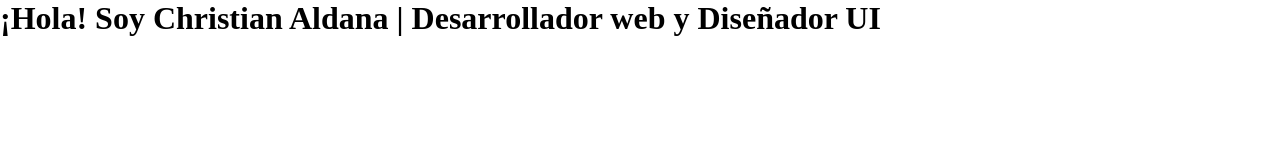
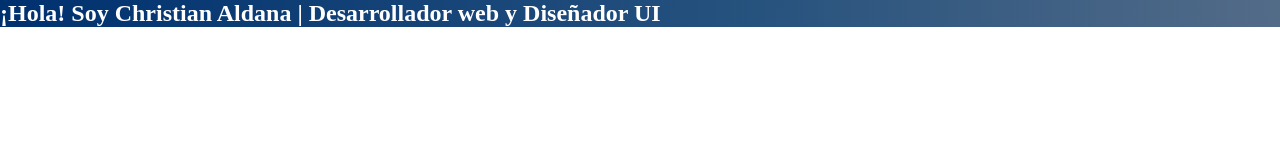
Before and after one commit to SlapsART/SlapsART.github.io, a website: page index.html in a window 1280 px wide. Drawn offline with Linux system fonts and the light colour scheme.

Commit message:
Tailwind

```diff
--- a/css/main.css
+++ b/css/main.css
@@ -3,6 +3,7 @@
     padding: 0;
     box-sizing: border-box;
 }
-#hero{
+.hero{
     background-image: radial-gradient(circle at 117.54% 50%, #66768c 0, #26527e 50%, #00316f 100%);
+    color: #fff;
 }
--- a/index.html
+++ b/index.html
@@ -8,14 +8,16 @@
 </head>
 <body>
     <main>
-        <div class="hero">
-            <div class="title">
+        <section>
+                    <div class="hero">
+            <div class="text-3xl font-bold underline">
                 <h1>¡Hola! Soy Christian Aldana | Desarrollador web y Diseñador UI</h1>
             </div>
             <div class="img">
 
             </div>
         </div>
+        </section>
     </main>
 </body>
 </html>
--- /dev/null
+++ b/package.json
@@ -0,0 +1,5 @@
+{
+  "devDependencies": {
+    "tailwindcss": "^3.4.1"
+  }
+}
--- /dev/null
+++ b/tailwind.config.js
@@ -0,0 +1,8 @@
+/** @type {import('tailwindcss').Config} */
+module.exports = {
+  content: [],
+  theme: {
+    extend: {},
+  },
+  plugins: [],
+}
```
Also changed, not shown: 1 other file.
